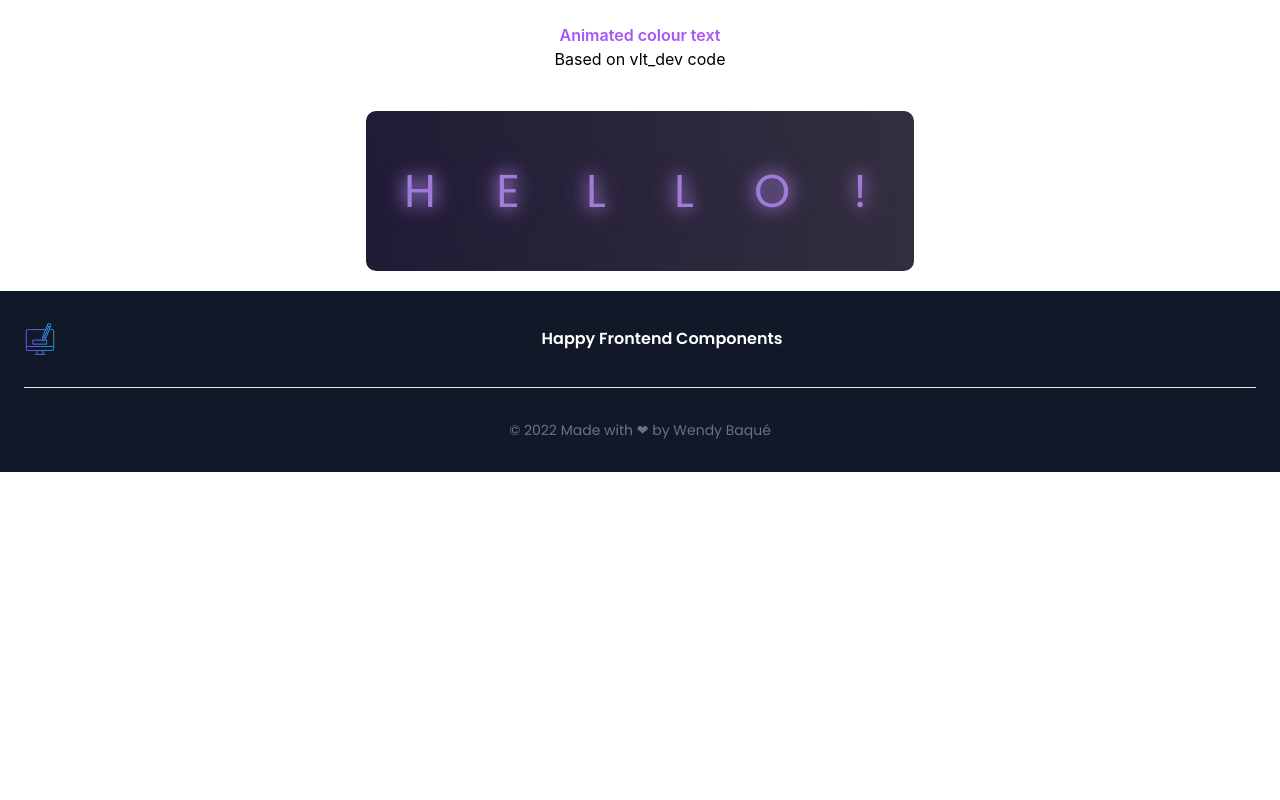
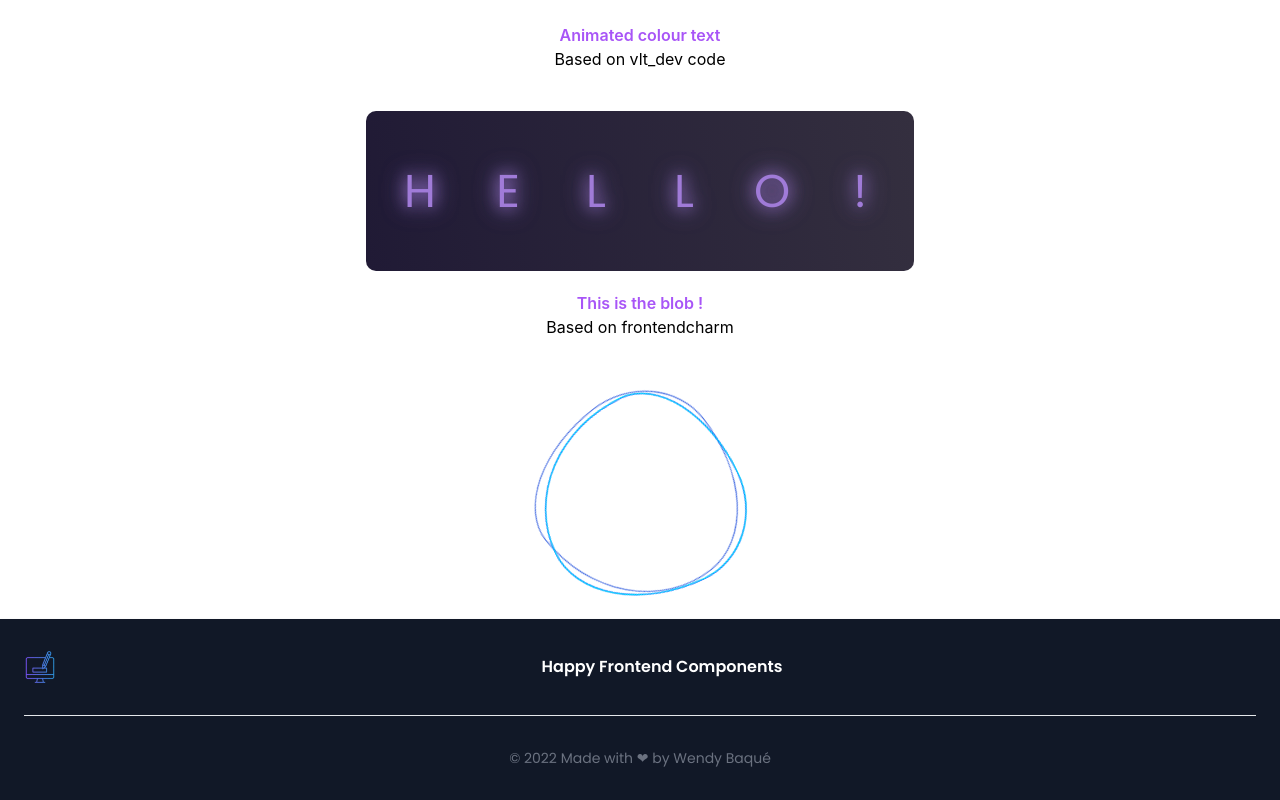
Before and after one commit to wendybaque/Happy-Frontend-Components, a React (Create React App) app: page /various in a window 1280 px wide. Shown: the part 1033-1833 px from the top of the page. Before the commit the page ends 1505 px from the top, so only its background shows below. Built offline with nearby package versions, Linux system fonts and the light colour scheme.

Commit message:
Add the Blob component !

```diff
--- /dev/null
+++ b/src/Components/Blob.jsx
@@ -0,0 +1,14 @@
+import React from 'react';
+import "./blob.css";
+
+const Blob = () => {
+  return (
+    <div className='blob-effect'>
+        <span></span>
+        <span></span>
+        <span></span>
+    </div>
+  )
+}
+
+export default Blob
--- /dev/null
+++ b/src/Components/blob.css
@@ -0,0 +1,78 @@
+.blob-effect {
+    position: relative;
+    width: 200px;
+    height: 200px;
+    display: grid;
+    place-items: center;
+    margin: 20px;
+    padding: 20px;
+}
+
+.blob-effect span:nth-child(1) {
+    position: absolute;
+    top: 0px;
+    left: 0px;
+    width: 100%;
+    height: 100%;
+    border: solid 1px royalblue;
+    border-radius: 38% 62% 63% 37% / 41% 44% 56% 59%;
+    transition: 0.5s;
+    animation: rotate-blob 5s linear infinite;
+}
+
+.blob-effect:hover span:nth-child(1) {
+    background: #d76bb1;
+    border: none;
+}
+
+.blob-effect span:nth-child(2) {
+    position: absolute;
+    top: 0px;
+    left: 0px;
+    width: 100%;
+    height: 100%;
+    border: solid 1px blue;
+    border-radius: 38% 62% 63% 37% / 41% 44% 56% 59%;
+    transition: 0.5s;
+    animation: rotate-blob 4s linear infinite;
+}
+
+.blob-effect:hover span:nth-child(2) {
+    background: #f192d0;
+    border: none;
+}
+
+.blob-effect span:nth-child(3) {
+    position: absolute;
+    top: 0px;
+    left: 0px;
+    width: 100%;
+    height: 100%;
+    border: solid 1px cyan;
+    border-radius: 38% 62% 63% 37% / 41% 44% 56% 59%;
+    transition: 0.5s;
+    animation: rotate-blob2 10s linear infinite;
+}
+
+.blob-effect:hover span:nth-child(3) {
+    background: #f06ec294;
+    border: none;
+}
+
+@keyframes rotate-blob {
+    0% {
+        transform: rotate(0deg);
+    }
+    100% {
+        transform: rotate(360deg);
+    }
+}
+
+@keyframes rotate-blob2 {
+    0% {
+        transform: rotate(360deg);
+    }
+    100% {
+        transform: rotate(0deg);
+    }
+}
--- a/src/Pages/Various.jsx
+++ b/src/Pages/Various.jsx
@@ -1,5 +1,6 @@
 import React from "react";
 import AnimatedColourText from "../Components/AnimatedColourText";
+import Blob from "../Components/Blob";
 import HeartBeat from "../Components/HeartBeat";
 import Overlap from "../Components/Overlap";
 
@@ -56,6 +57,20 @@ const Various = () => {
           </p>
           <AnimatedColourText />
         </section>
+
+              <section className="flex flex-col">
+          <h2 className="font-semibold text-purple-500">This is the blob !</h2>
+          <p className="pb-10">
+            Based on{" "}
+            <a
+              href="https://www.instagram.com/p/Cl6MYvOjFRN/"
+              alt="redirection vers le code de vfrontendcharm"
+            >
+              frontendcharm
+            </a>
+          </p>
+          <Blob/>
+        </section>
     </div>
   );
 };
```
